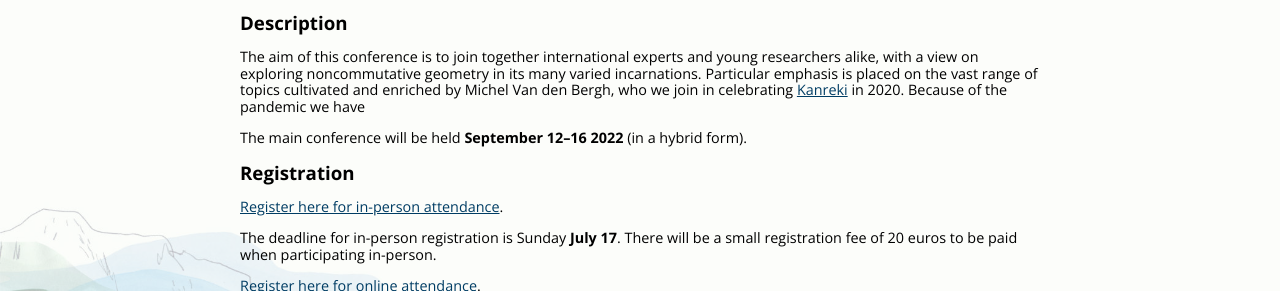
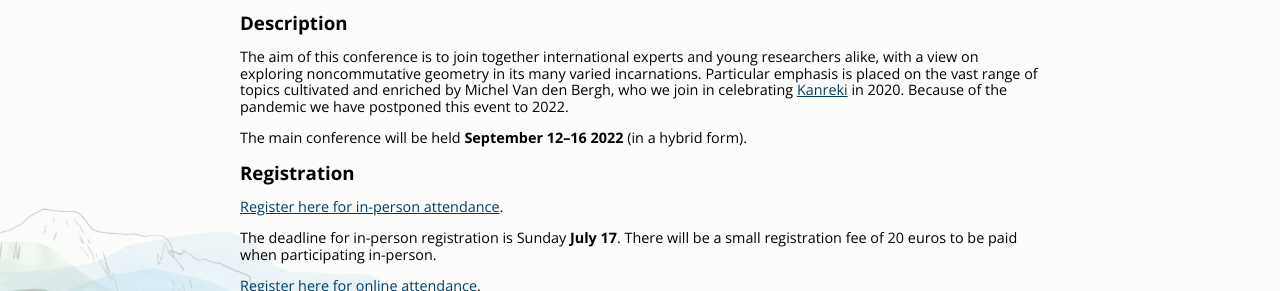
Before and after one commit to ncag-info/antwerp-2020, a Jekyll site: the page built from index.html, in a window 1280 px wide. Shown: the part 277-568 px from the top of the page. Built offline with Jekyll 4.4.1, drawn with Linux system fonts in a browser that asks for light colours; nearby versions of some CDN libraries; library files that are not in the unit come from our copies.

Commit message:
Finish sentence

```diff
--- a/index.html
+++ b/index.html
@@ -5,7 +5,7 @@
 
 
 <h2>Description</h2>
-<p>The aim of this conference is to join together international experts and young researchers alike, with a view on exploring noncommutative geometry in its many varied incarnations. Particular emphasis is placed on the vast range of topics cultivated and enriched by Michel Van den Bergh, who we join in celebrating <a href="https://en.wikipedia.org/wiki/Hwangap">Kanreki</a> in 2020. Because of the pandemic we have
+<p>The aim of this conference is to join together international experts and young researchers alike, with a view on exploring noncommutative geometry in its many varied incarnations. Particular emphasis is placed on the vast range of topics cultivated and enriched by Michel Van den Bergh, who we join in celebrating <a href="https://en.wikipedia.org/wiki/Hwangap">Kanreki</a> in 2020. Because of the pandemic we have postponed this event to 2022.
 <p>The main conference will be held <strong>September 12&ndash;16 2022</strong> (in a hybrid form).
 
 
```
